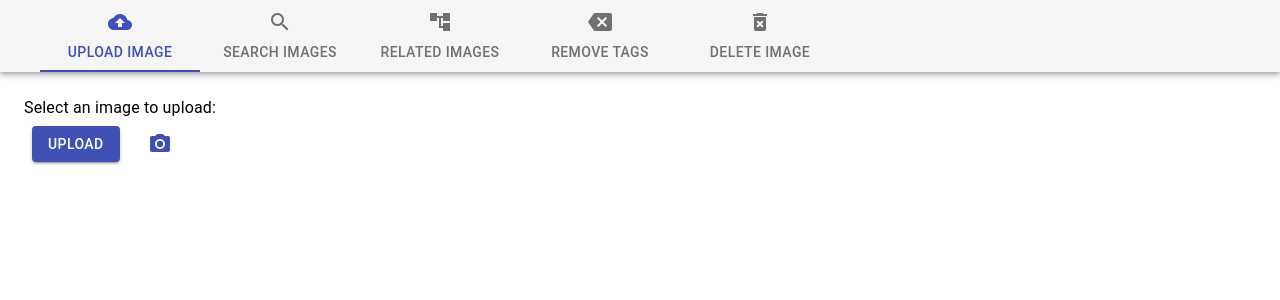
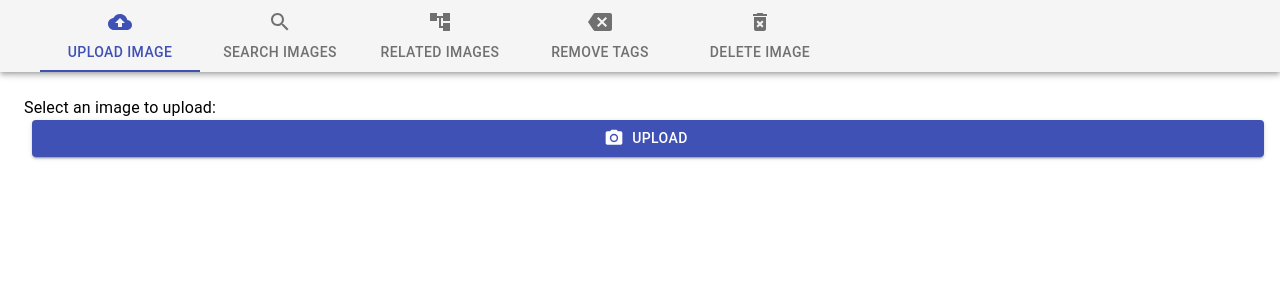
Before and after one commit to KjMonSec/tagtag, a React (Create React App) app: page / in a window 1280 px wide. Shown: the top 300 px of the page. Built offline with nearby package versions, Linux system fonts and the light colour scheme.

Commit message:
Modify button

```diff
--- a/src/Uploadbutton.js
+++ b/src/Uploadbutton.js
@@ -1,7 +1,6 @@
 import React from 'react';
 import { makeStyles } from '@material-ui/core/styles';
 import Button from '@material-ui/core/Button';
-import IconButton from '@material-ui/core/IconButton';
 import PhotoCamera from '@material-ui/icons/PhotoCamera';
 
 const useStyles = makeStyles((theme) => ({
@@ -28,15 +27,9 @@ export default function UploadButton() {
         type="file"
       />
       <label htmlFor="contained-button-file">
-        <Button variant="contained" color="primary" component="span">
+        <Button variant="contained" fullWidth color="primary" component="span" startIcon = {<PhotoCamera />}>
           Upload
         </Button>
-      </label>
-      <input accept="image/*" className={classes.input} id="icon-button-file" type="file" />
-      <label htmlFor="icon-button-file">
-        <IconButton color="primary" aria-label="upload picture" component="span">
-          <PhotoCamera />
-        </IconButton>
       </label>
     </div>
   );
```
